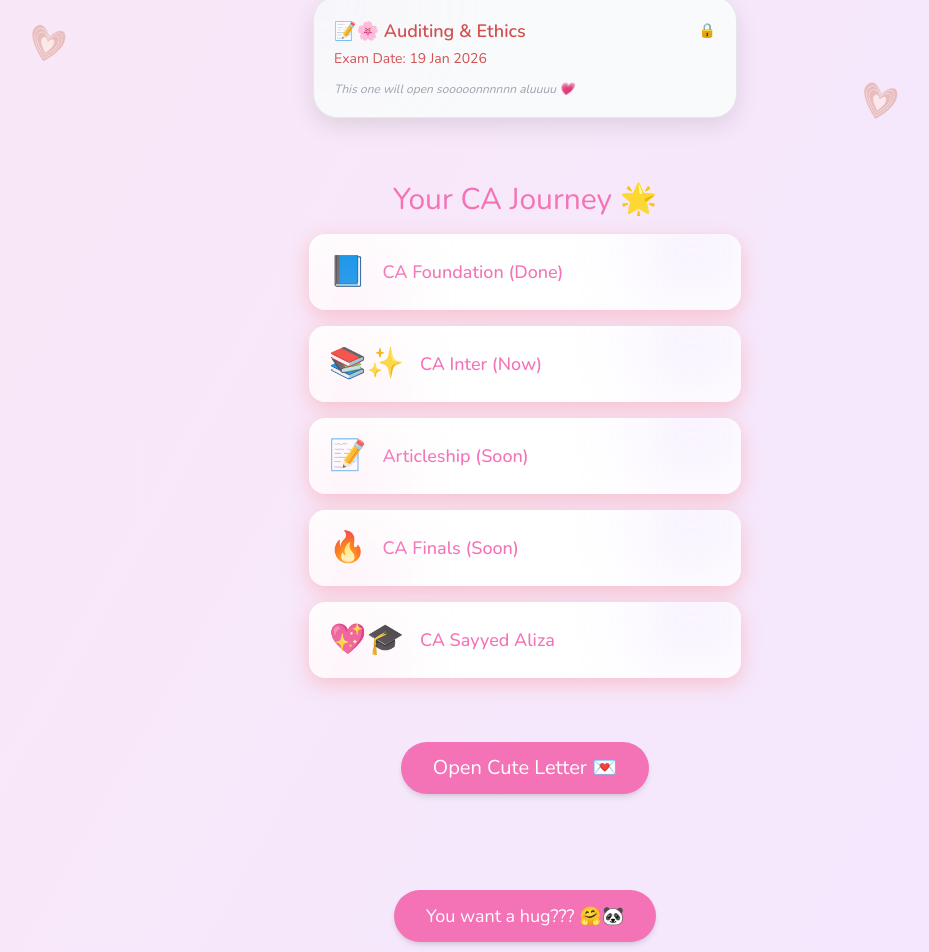
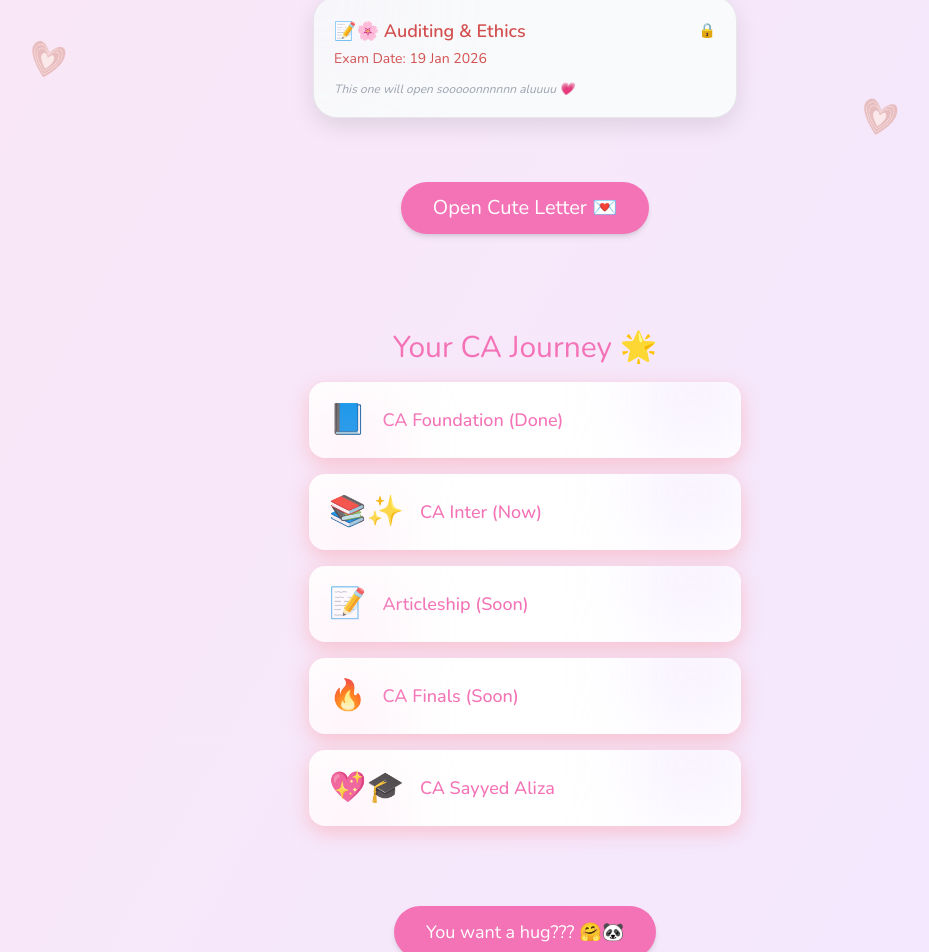
Before and after one commit to Zaid5775/ca-aliza, a React (Vite) app: page / in a window 1280 px wide. Shown: the part 1290-2242 px from the top of the page, without its empty margins (115-1044 px from the left). Built offline with nearby package versions, Linux system fonts and the light colour scheme; a web font is replaced by a local one.

Commit message:
minor changes

```diff
--- a/src/App.jsx
+++ b/src/App.jsx
@@ -33,8 +33,8 @@ export default function App() {
         <Stickers />
         <SurpriseCards />
         <ExamMotivation />
+        <CuteLetter />
         <Timeline />
-        <CuteLetter />
         <SendAHug />
 
 
```
